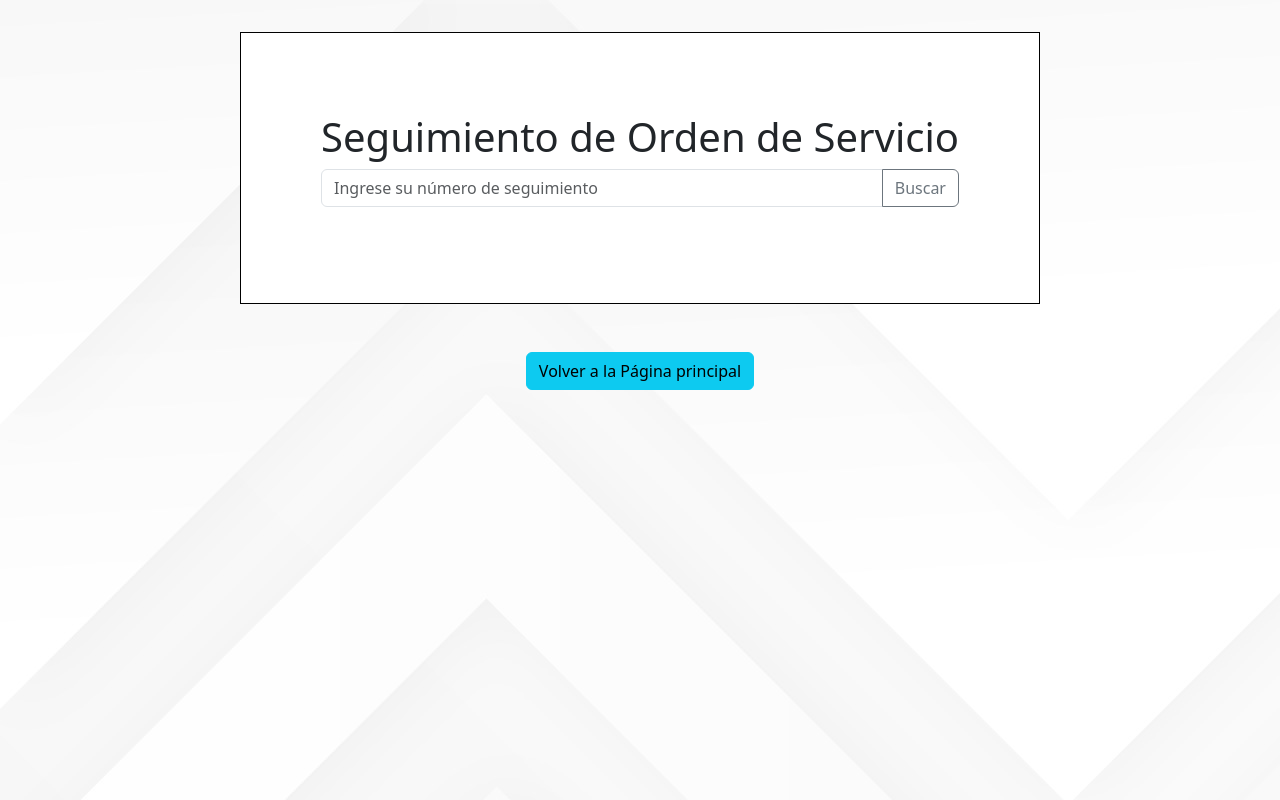
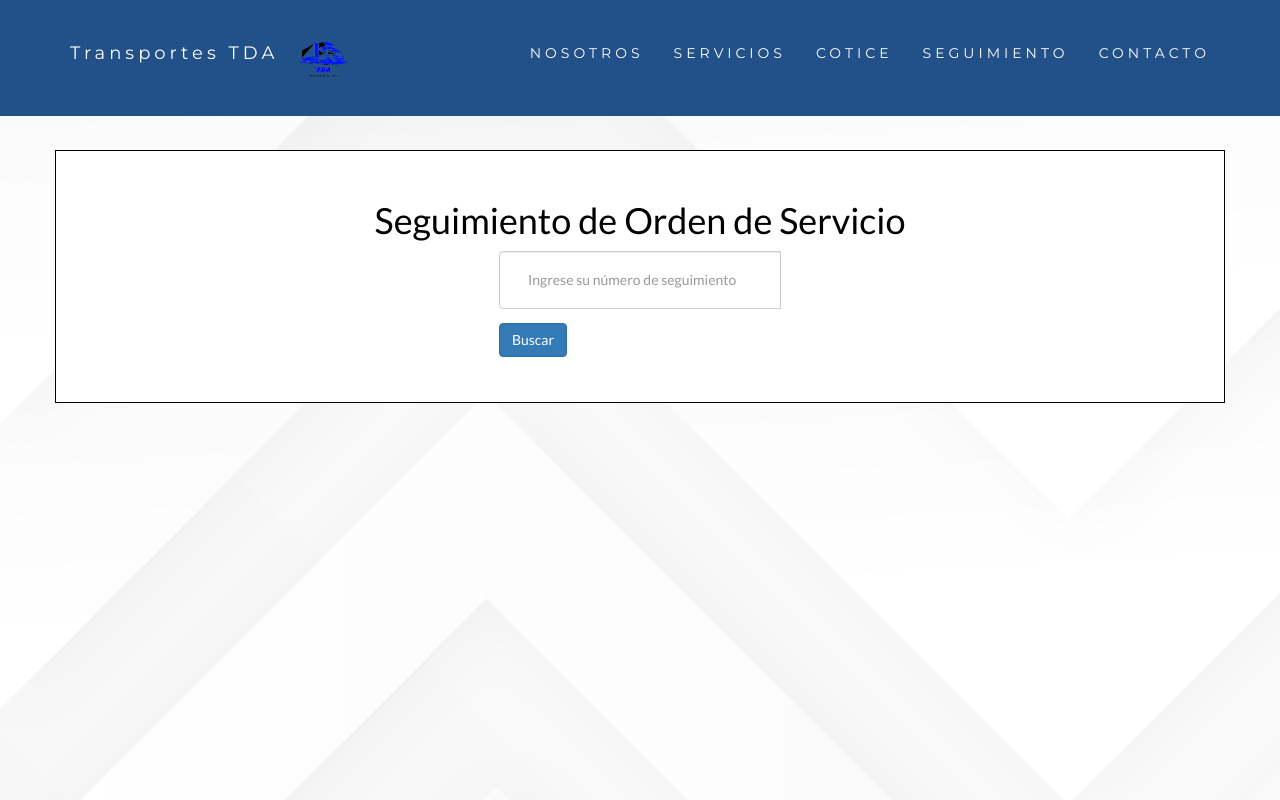
Before and after one commit to Diecolva/Transporte, a Django app: page /seguimiento in a window 1280 px wide. Run offline with Django 4.2, Linux system fonts and the light colour scheme; some libraries are stand-ins or nearby versions.

Commit message:
modifiqué diseño de sección seguimiento.

```diff
--- a/templates/seguimiento.html
+++ b/templates/seguimiento.html
@@ -2,56 +2,69 @@
   {% load static %}
 
   <head>
-  <title>Seguimiento</title>
-  <!-- Required meta tags -->
+    <!-- Theme Made By www.w3schools.com -->
+    <title>Transportes TDA</title>
     <meta charset="utf-8">
-  <meta name="viewport" content="width=device-width, initial-scale=1, shrink-to-fit=no">
-
-  <!-- Bootstrap CSS v5.2.1 -->
-  <link href="https://cdn.jsdelivr.net/npm/bootstrap@5.2.1/dist/css/bootstrap.min.css" rel="stylesheet"
-    integrity="sha384-iYQeCzEYFbKjA/T2uDLTpkwGzCiq6soy8tYaI1GyVh/UjpbCx/TYkiZhlZB6+fzT" crossorigin="anonymous">
-    <link href="https://cdn.jsdelivr.net/npm/bootstrap@5.3.0/dist/css/bootstrap.min.css" rel="stylesheet" integrity="sha384-9ndCyUaIbzAi2FUVXJi0CjmCapSmO7SnpJef0486qhLnuZ2cdeRhO02iuK6FUUVM" crossorigin="anonymous">
-    <script src="https://cdn.jsdelivr.net/npm/bootstrap@5.3.0/dist/js/bootstrap.bundle.min.js" integrity="sha384-geWF76RCwLtnZ8qwWowPQNguL3RmwHVBC9FhGdlKrxdiJJigb/j/68SIy3Te4Bkz" crossorigin="anonymous"></script>
-    <link rel="stylesheet" href="https://cdn.jsdelivr.net/npm/bootstrap-icons@1.10.5/font/bootstrap-icons.css">
+    <meta name="viewport" content="width=device-width, initial-scale=1">
+    <link rel="stylesheet" href="https://maxcdn.bootstrapcdn.com/bootstrap/3.4.1/css/bootstrap.min.css">
+    <link href="https://fonts.googleapis.com/css?family=Montserrat" rel="stylesheet" type="text/css">
+    <link href="https://fonts.googleapis.com/css?family=Lato" rel="stylesheet" type="text/css">
+    <link href="{% static 'css/main.css' %}" rel="stylesheet" type="text/css">
     <link rel="icon" type="image/x-icon" href="{% static 'img/image-tda.png' %}">
+    <script src="https://ajax.googleapis.com/ajax/libs/jquery/3.6.4/jquery.min.js"></script>
+    <script src="https://maxcdn.bootstrapcdn.com/bootstrap/3.4.1/js/bootstrap.min.js"></script>
+    <script src="https://cdn.jsdelivr.net/npm/sweetalert2@11"></script>
   </head>
 
 
-<style>
-    .container {
-        display: flex;
+
+<body id="seguimiento" data-spy="scroll" data-target=".navbar" data-offset="60">
+    <nav class="navbar navbar-default navbar-fixed-top">
+        <div class="container">
+          <div class="navbar-header">
+            <button type="button" class="navbar-toggle" data-toggle="collapse" data-target="#myNavbar">
+              <span class="icon-bar"></span>
+              <span class="icon-bar"></span>
+              <span class="icon-bar"></span>
+            </button>
+            <a class="navbar-brand" href="/#myPage">Transportes TDA</a>
+          </div>
+          <div class="collapse navbar-collapse" id="myNavbar">
+            <img src="{% static 'img/image-tda.png' %}">
+            <ul class="nav navbar-nav navbar-right">
+              <li><a href="/#about">NOSOTROS</a></li>
+              <li><a href="/#services">SERVICIOS</a></li>
+              <li><a href="/#cotice">COTICE</a></li>
+              <li><a href="/seguimiento">SEGUIMIENTO</a></li>
+              <li><a href="/#contacto">CONTACTO</a></li>
+            </ul>
+          </div>
+        </div>
+      </nav>
+            <div class="container" style="background-color: white; border: 1px solid black; display: flex;
                 flex-direction: column;
                 align-items: center;
                 justify-content: center;
-        padding: 2em;
-    }
-    .error-message {
-        color: red;
-        margin-top: 10px;
-    }
-</style>
-
-<body style="background-image: url(static/img/background.jpg);">
-    <div class="container">
-        <div class="contaniner" style="background-color: white; padding: 5em; border: 1px solid black">
+                color: black;
+                padding: 2em;">
                 <h1>Seguimiento de Orden de Servicio</h1>
                 <form method="post" enctype="multipart/form-data" style="justify-content: center;">
                     {% csrf_token %}
                     <div class="input-group mb-3">
-		<input class="form-control" placeholder="Ingrese su número de seguimiento" aria-label="Recipient's username" aria-describedby="button-addon2" type="text" name="numero_seguimiento" id="numero_seguimiento">
-                <button class="btn btn-outline-secondary" type="submit">Buscar</button>
+                        <input class="form-control" placeholder="Ingrese su número de seguimiento" aria-label="Recipient's username" aria-describedby="button-addon2" type="text" name="numero_seguimiento" id="numero_seguimiento" style="padding: 2em;">
+                        <button class="btn btn-primary" type="submit" style="margin-top: 1em;">Buscar</button>
                     </div>
 
                     {% if not numero_seguimiento and request.method == 'POST' %}
-		<p class="error-message">Por favor, ingrese un número de seguimiento.</p>
+                        <p class="error-message" style="color: red; margin-top: 1em;">Por favor, ingrese un número de seguimiento</p>
+                    {% endif %}
+
+                    {% if estado %}
+                        <p style="margin-top: 1em;">Estado: {{ estado }}</p>
+                    {% elif mensaje_error %}
+                        <p style="margin-top: 1em;">{{ mensaje_error }}</p>
                     {% endif %}
                 </form>
-
-	{% if estado %}
-            <p>Estado: {{ estado }}</p>
-        {% elif mensaje_error %}
-            <p>{{ mensaje_error }}</p>
-        {% endif %}
 
                 {% if bitacora and bitacora.imagen %}
                     <img src="{{ bitacora.imagen.url }}" alt="Imagen de la bitácora" style="max-width: 500%; max-height: 500px; display: block;
@@ -59,8 +72,44 @@
                     margin-right: auto;">
                 {% endif %}
             </div>
-    <div>
-        <a href="/" class="btn btn-info" style="margin: 3em;">Volver a la Página principal</a>
+
+                <script>
+
+                    $(document).ready(function(){
+                        // Add smooth scrolling to all links in navbar + footer link
+                        $(".navbar a, footer a[href='#myPage']").on('click', function(event) {
+                          // Make sure this.hash has a value before overriding default behavior
+                          if (this.hash !== "") {
+                            // Prevent default anchor click behavior
+                            event.preventDefault();
+
+                            // Store hash
+                            var hash = this.hash;
+
+                            // Using jQuery's animate() method to add smooth page scroll
+                            // The optional number (900) specifies the number of milliseconds it takes to scroll to the specified area
+                            $('html, body').animate({
+                              scrollTop: $(hash).offset().top
+                            }, 900, function(){
+
+                              // Add hash (#) to URL when done scrolling (default click behavior)
+                              window.location.hash = hash;
+                            });
+                          } // End if
+                        });
+                      $(window).scroll(function() {
+                        $(".slideanim").each(function(){
+                          var pos = $(this).offset().top;
+
+                          var winTop = $(window).scrollTop();
+                            if (pos < winTop + 800) {
+                              $(this).addClass("slide");
+                            }
+                        });
+                      });
+                    </script>
+
+                    <script src="https://code.jquery.com/jquery-3.6.0.min.js"></script>
 </body>
 
 </html>
```
Also changed, not shown: 1 other file. Lines whose indentation alone changed are shown as unchanged.
